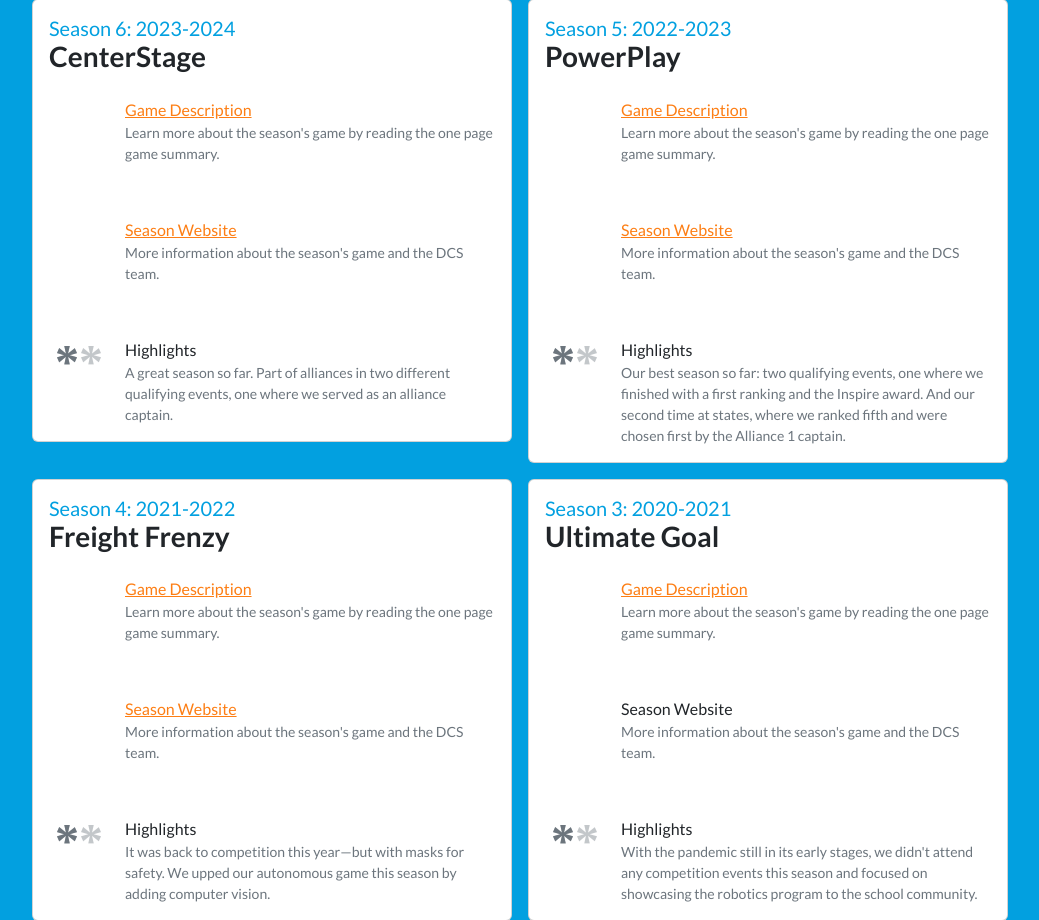
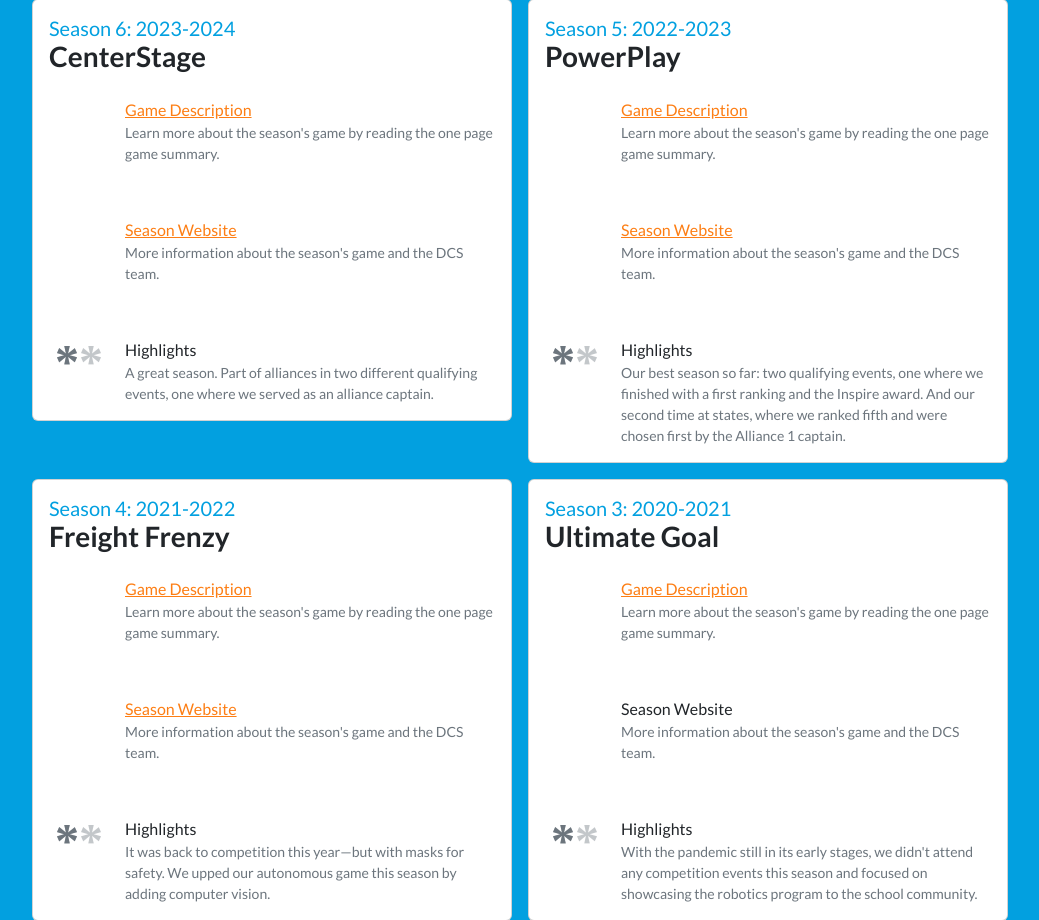
Before and after one commit to Dutton-Christian-Robotics/dcsrobotics.club, a PHP site: page /history in a window 1280 px wide. Shown: the part 369-1289 px from the top of the page, without its empty margins (120-1159 px from the left). Run offline with PHP 8.4, Linux system fonts and the light colour scheme; some web fonts are replaced.

Commit message:
Updated history page with highlights for CenterStage.

```diff
--- a/history/index.php
+++ b/history/index.php
@@ -45,7 +45,7 @@
 						<div><i class="fa-duotone fa-asterisk fa-3x text-secondary fa-fw"></i></div>
 						<div>
 							<div><a xhref="/2020-2021">Highlights</a></div>
-							<div class="small text-secondary">A great season so far. Part of alliances in two different qualifying events, one where we served as an alliance captain.</div>
+							<div class="small text-secondary">A great season. Part of alliances in two different qualifying events, one where we served as an alliance captain.</div>
 						</div>
 					</div>
 
```
